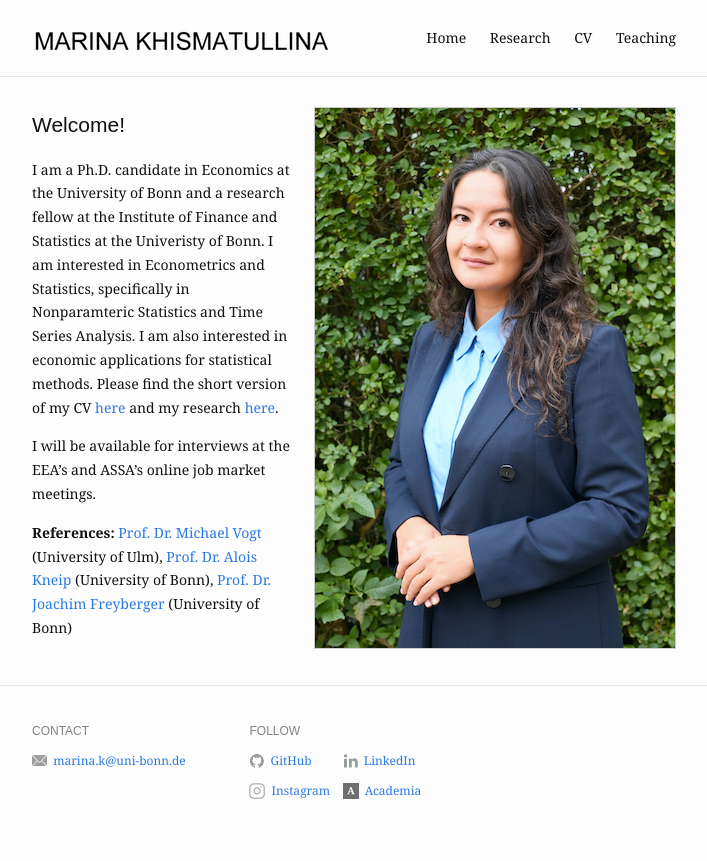
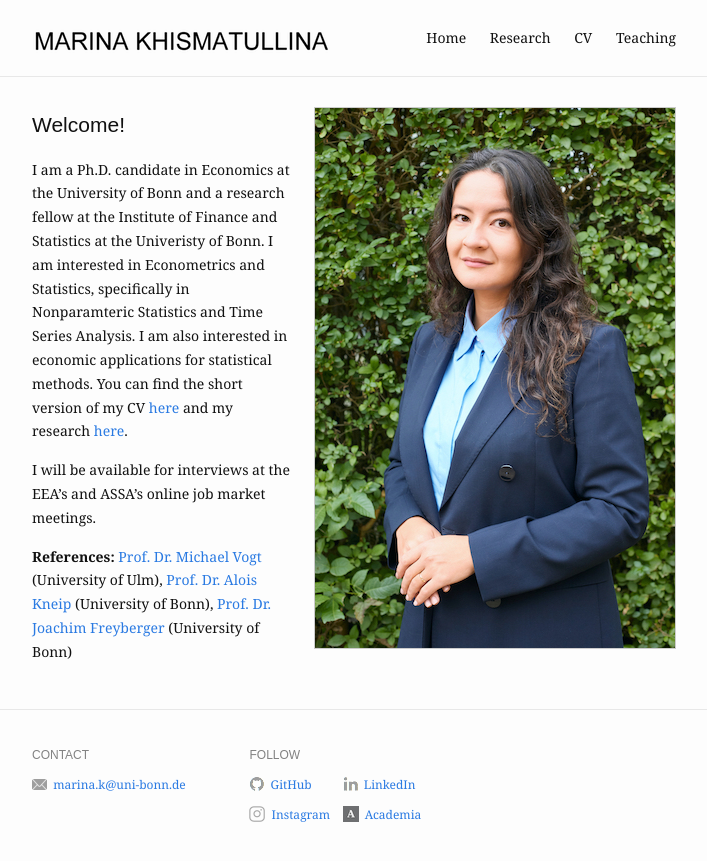
Before and after one commit to marina-khi/marina-khi.github.io, a Jekyll site: the page built from index.markdown, in a window 1280 px wide. Shown: the top 861 px of the page, without its empty margins (286-993 px from the left). Built offline with Jekyll 4.4.1, drawn with Linux system fonts in a browser that asks for light colours.

Commit message:
Changed CV

```diff
--- a/index.markdown
+++ b/index.markdown
@@ -10,7 +10,7 @@ profile_picture:
 
 ## Welcome!
 
-I am a Ph.D. candidate in Economics at the University of Bonn and a research fellow at the Institute of Finance and Statistics at the Univeristy of Bonn. I am interested in Econometrics and Statistics, specifically in Nonparamteric Statistics and Time Series Analysis. I am also interested in economic applications for statistical methods. Please find the short version of my CV [here][1] and my research [here][2].
+I am a Ph.D. candidate in Economics at the University of Bonn and a research fellow at the Institute of Finance and Statistics at the Univeristy of Bonn. I am interested in Econometrics and Statistics, specifically in Nonparamteric Statistics and Time Series Analysis. I am also interested in economic applications for statistical methods. You can find the short version of my CV [here][1] and my research [here][2].
 
 [1]:{{ site.url }}/download/CV_short.pdf
 [2]:{{ site.url }}/research
```
